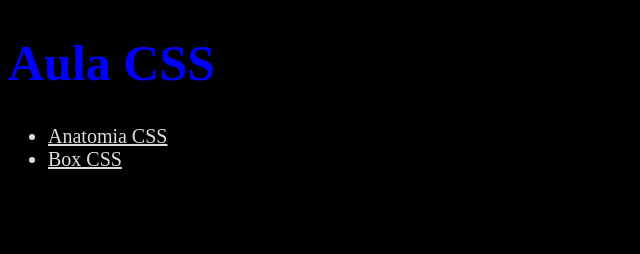
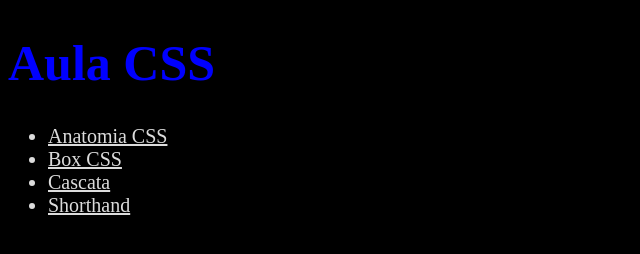
Before and after one commit to naiarar/discover-rocketseat, a plain HTML site: page css/index-css.html in a window 1280 px wide. Shown: the whole page, without its empty margins (0-640 px from the left). Drawn offline with Linux system fonts and the light colour scheme.

Commit message:
adc a pag shorthand

```diff
--- a/css/index-css.html
+++ b/css/index-css.html
@@ -15,6 +15,8 @@
     <ul>
         <li><a href="./pages/anatomia-css.html">Anatomia CSS</a></li>
         <li><a href="./pages/box-css.html">Box CSS</a></li>
+        <li><a href="./pages/cascata-css.html">Cascata</a></li>
+        <li><a href="./pages/shorthand.html">Shorthand</a></li>
     </ul>
 
 </body>
```
